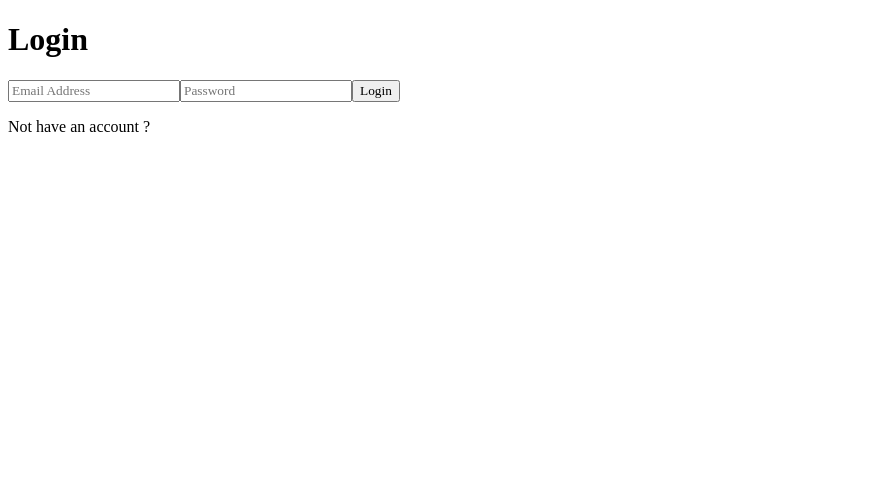
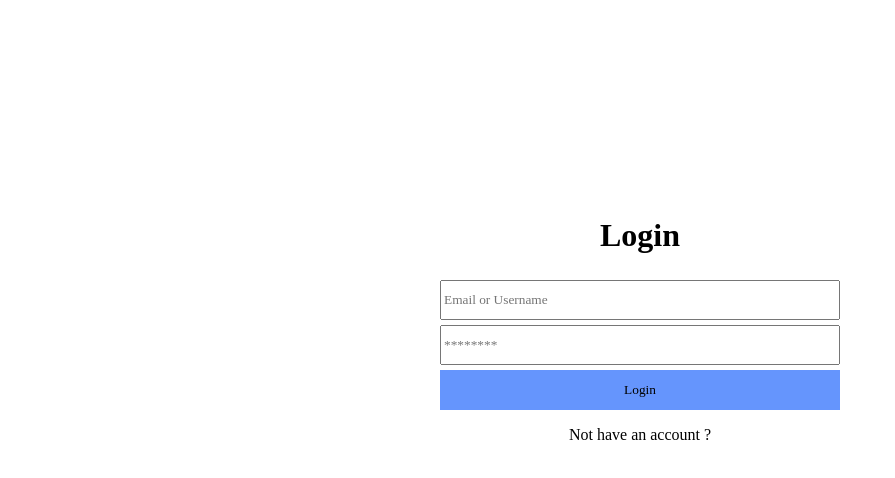
Before and after one commit to Abdullah-Aljumah/W09D05, a React (Create React App) app in the folder social/: page / in a window 1280 px wide. Shown: the top 478 px of the page, without its empty margins (0-895 px from the left). Built offline with nearby package versions, Linux system fonts and the light colour scheme.

Commit message:
design and fix bugs

```diff
--- a/social/src/components/Home/index.js
+++ b/social/src/components/Home/index.js
@@ -59,16 +59,27 @@ const Home = () => {
   return (
     <div>
       <div className="divNewAndLog">
-        <button onClick={() => toggleNewPost()} className="btnNewAndLog" id="btnNew">New post</button>
+        <button
+          onClick={() => toggleNewPost()}
+          className="btnNewAndLog"
+          id="btnNew"
+        >
+          New post
+        </button>
         {post ? <NewPost setPost={setPost} getPost={getPost} /> : <p></p>}
         <form onClick={logOut}>
-          <button type="submit" style={{ cursor: "pointer" }} className="btnNewAndLog" id="btnLog">
+          <button
+            type="submit"
+            style={{ cursor: "pointer" }}
+            className="btnNewAndLog"
+            id="btnLog"
+          >
             {" "}
             Log out{" "}
           </button>
         </form>
       </div>
-      <hr/>
+      <hr />
       <div className="container">
         {posts &&
           posts.map((item, i) => {
@@ -77,7 +88,7 @@ const Home = () => {
                 <img
                   src={item.img}
                   alt="post"
-                  style={{ width: "30rem", cursor: "pointer", height:"25rem" }}
+                  style={{ width: "30rem", cursor: "pointer", height: "25rem" }}
                   onClick={() => descPage(item._id)}
                 />
                 <p className="user">@{item.user.username} </p>
@@ -102,12 +113,19 @@ const Home = () => {
                   ) : (
                     <p></p>
                   )}
-
-                  <UpdatePost
-                    postId={item._id}
-                    userId={item.user._id}
-                    getPost={getPost}
-                  />
+                  {state.signIn.user.role === "61a734cd947e8eba47efbc68" ||
+                  state.signIn.user._id === item.user._id ? (
+                    <div>
+                      {" "}
+                      <UpdatePost
+                        postId={item._id}
+                        userId={item.user._id}
+                        getPost={getPost}
+                      />{" "}
+                    </div>
+                  ) : (
+                    <p></p>
+                  )}
                 </div>
               </div>
             );
--- a/social/src/components/Home/style.css
+++ b/social/src/components/Home/style.css
@@ -44,10 +44,7 @@
   font-size: 5px;
 }
 
-.btnUpdate {
-  background-color: rgba(0, 255, 64, 0.253);
-  box-shadow: 0px 0px 3px 0px rgba(0, 0, 0, 0.75);
-}
+
 
 .divNewAndLog {
   display: flex;
--- a/social/src/components/Login/index.js
+++ b/social/src/components/Login/index.js
@@ -6,6 +6,7 @@ import { useDispatch } from "react-redux";
 import { login_reducser } from "../../reducers/login";
 import { useSelector } from "react-redux";
 import Home from "../Home";
+import "./style.css";
 const Login = () => {
   const state = useSelector((state) => {
     return state;
@@ -18,7 +19,6 @@ const Login = () => {
 
   const logIn = async (e) => {
     e.preventDefault();
-
     const res = await axios.post(`${process.env.REACT_APP_BASE_URL}/login`, {
       data: emailOrUsername,
       password: password,
@@ -39,27 +39,40 @@ const Login = () => {
       {state.signIn.token ? (
         <Home />
       ) : (
-        <>
+        <div className="divLogin">
+          <div className="wrapperLogin">
             <h1>Login</h1>
-          <form onSubmit={logIn}>
+            <div className="btnsLogin">
+              <form onSubmit={logIn} className="btnsForm">
                 <input
+                  className="inputLogin"
                   type="text"
                   name="email"
-              placeholder="Email Address"
+                  placeholder="Email or Username"
                   onChange={(e) => setEmailOrUsername(e.target.value)}
                   required
                 />
                 <input
+                  className="inputLogin"
                   type="password"
                   name="password"
-              placeholder="Password"
+                  placeholder="********"
                   onChange={(e) => setPassword(e.target.value)}
                   required
                 />
-            <input type="submit" value="Login" />
+                <input
+                  className="inputLogin"
+                  id="loginSubmit"
+                  type="submit"
+                  value="Login"
+                />
               </form>
-          <p onClick={reg}>Not have an account ?</p>{" "}
-        </>
+            </div>
+            <p onClick={reg} style={{ cursor: "pointer" }}>
+              Not have an account ?
+            </p>{" "}
+          </div>
+        </div>
       )}
     </div>
   );
--- a/social/src/components/Login/style.css
+++ b/social/src/components/Login/style.css
@@ -0,0 +1,34 @@
+.divLogin {
+  display: flex;
+  flex-direction: column;
+  align-items: center;
+  justify-content: center;
+  height: 80vh;
+}
+
+.wrapperLogin {
+  text-align: center;
+}
+
+.btnsForm {
+  display: flex;
+  flex-direction: column;
+  width: 25rem;
+}
+
+.inputLogin {
+  height: 2.5rem;
+  margin-top: 5px;
+}
+
+#loginSubmit {
+  cursor: pointer;
+  background-color: rgba(1, 80, 252, 0.603);
+  border: 0;
+  transition: 0.3s ease-in-out;
+}
+
+#loginSubmit:hover {
+  transition: 0.3s ease-in-out;
+  background-color: rgba(1, 80, 252, 0.705);
+}
--- a/social/src/components/Register/index.js
+++ b/social/src/components/Register/index.js
@@ -57,39 +57,48 @@ const Register = () => {
     navigate("/");
   };
   return (
-    <div>
+    <div className="divLogin">
+      <div className="wrapperLogin">
         <h1> Register </h1>
+
+        <div className="btnsForm">
           <input
+            className="inputLogin"
             type="text"
             name="username"
-        placeholder="username"
+            placeholder="Username"
             onChange={(e) => {
               setUserName(e.target.value);
             }}
           />
           <input
+            className="inputLogin"
             type="email"
             name="email"
-        placeholder="Email"
+            placeholder="Email Address"
             onChange={(e) => {
               setEmail(e.target.value);
             }}
           />
           <input
+            className="inputLogin"
             type="password"
             name="password"
-        placeholder="Password"
+            placeholder="********"
             onChange={(e) => {
               setPassword(e.target.value);
             }}
           />
           <input
+            className="inputLogin"
+            id="loginSubmit"
             type="submit"
             value="Register"
-        className="btn btn-primary"
             onClick={register}
           />
-      <p onClick={login}>Already have an account?</p>
+        </div>
+        <p onClick={login} style={{cursor:"pointer"}}>Already have an account ?</p>
+      </div>
     </div>
   );
 };
--- a/social/src/components/UpdatePost/index.js
+++ b/social/src/components/UpdatePost/index.js
@@ -41,18 +41,17 @@ const UpdatePost = ({ postId, userId, getPost }) => {
         Update
       </button>
       {toggle ? (
-        <div>
+        <div className="updateBtnInput">
           {" "}
           {state.signIn.user.role === "61a734cd947e8eba47efbc68" ||
           state.signIn.user._id === userId ? (
             <form onSubmit={(e) => updatePost(e)}>
-              <input type="text" name="update" placeholder=" update..." />
+              <input type="text" name="update" placeholder=" update..." className="val" />
               <input
               className="btnUpdate"
                 type="submit"
                 value="Update"
                 style={{ cursor: "pointer" }}
-                // id="btnUpdate"
                 required
               />
             </form>
--- a/social/src/components/UpdatePost/style.css
+++ b/social/src/components/UpdatePost/style.css
@@ -0,0 +1,11 @@
+.val {
+  height: 2rem;
+}
+
+.btnUpdate {
+  background-color: rgba(0, 255, 64, 0.253);
+  box-shadow: 0px 0px 3px 0px rgba(0, 0, 0, 0.75);
+  border: 0;
+  height: 1.8rem;
+  margin-left: 5px;
+}
```
Lines whose indentation alone changed are shown as unchanged.
